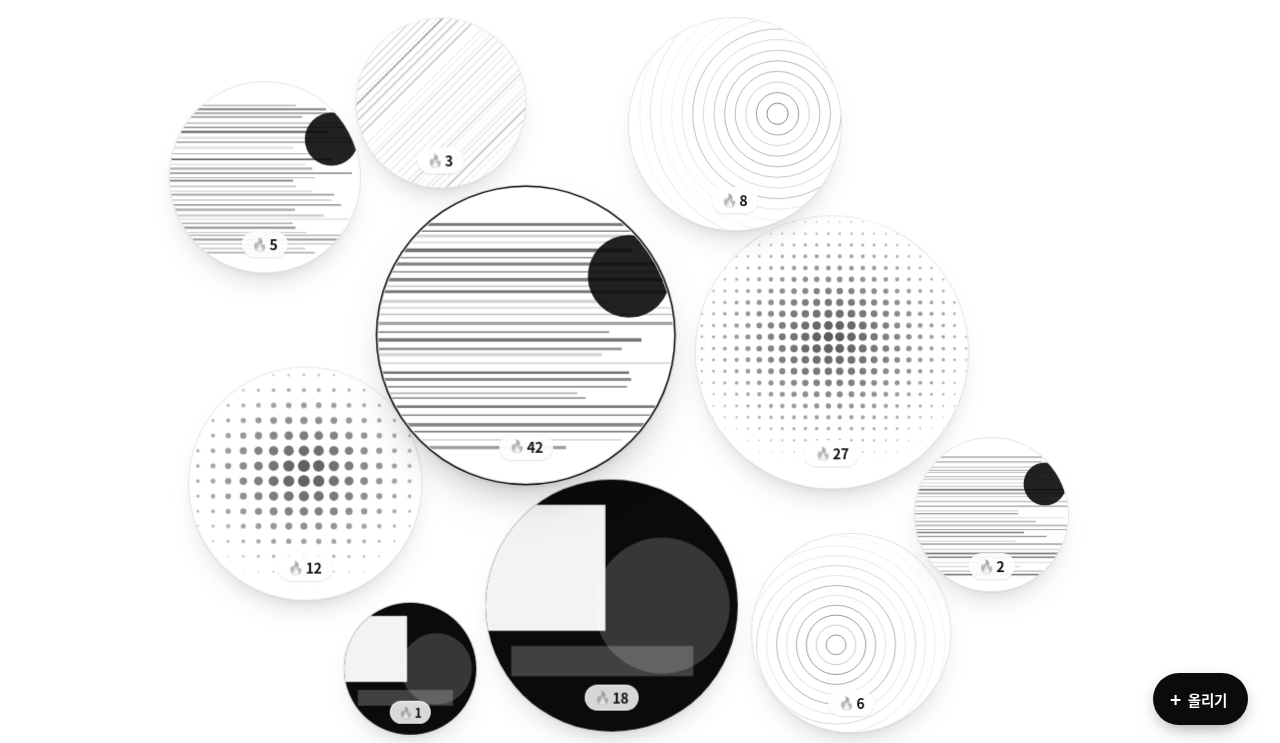
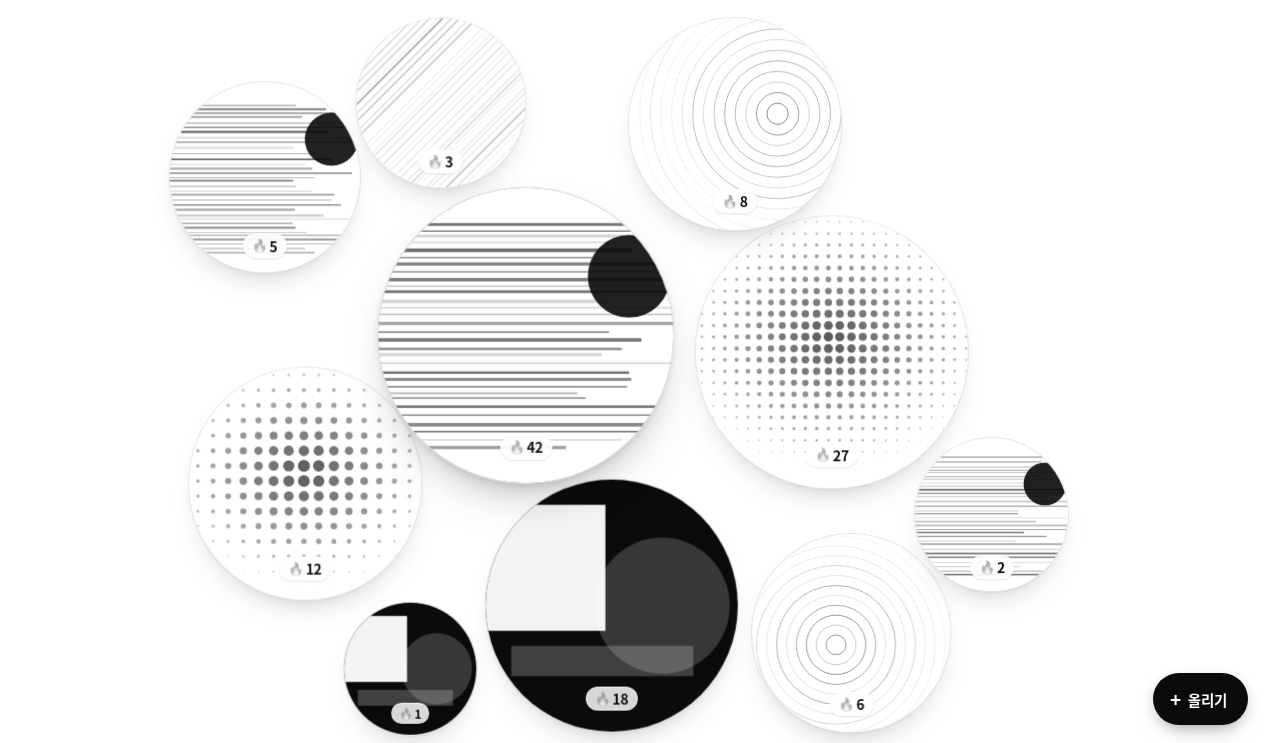
Before and after one commit to nugj12-code/Promo-board, a plain HTML site: page index.html in a window 1280 px wide. Shown: the part 57-800 px from the top of the page. Drawn offline with nearby package versions, Linux system fonts and the light colour scheme; no server answers.

Commit message:
1위 거품 링을 사진 안쪽으로, 부스트 칩을 조금 더 작게

```diff
--- a/index.html
+++ b/index.html
@@ -140,16 +140,16 @@ h1 .thin{font-weight:500;color:var(--muted);letter-spacing:-.02em}
 .bubble:hover img,.bubble:focus-visible img{transform:scale(1.045)}
 .bubble:focus-visible{outline:2px solid var(--ink);outline-offset:3px}
 .bubble.top{
-  box-shadow:0 0 0 1.5px var(--ink),0 2px 6px rgba(10,10,12,.08),0 22px 50px -26px rgba(10,10,12,.5);
+  box-shadow:inset 0 0 0 1.5px rgba(11,11,12,.88),0 2px 6px rgba(10,10,12,.08),0 22px 50px -26px rgba(10,10,12,.5);
 }
 .bubble .chip{
   position:absolute;left:50%;bottom:8%;transform:translateX(-50%);
   display:inline-flex;align-items:center;gap:.16em;
-  font-size:clamp(9px,9.4cqw,14px);font-weight:750;line-height:1;
+  font-size:clamp(8px,9.2cqw,14px);font-weight:750;line-height:1;
   letter-spacing:-.02em;font-variant-numeric:tabular-nums;color:#111;
   background:rgba(255,255,255,.84);
   border:1px solid rgba(255,255,255,.55);border-radius:999px;
-  padding:.36em .66em;white-space:nowrap;pointer-events:none;
+  padding:.3em .58em;white-space:nowrap;pointer-events:none;
   -webkit-backdrop-filter:blur(10px) saturate(150%);backdrop-filter:blur(10px) saturate(150%);
   box-shadow:0 1px 2px rgba(10,10,12,.12);
 }
```
